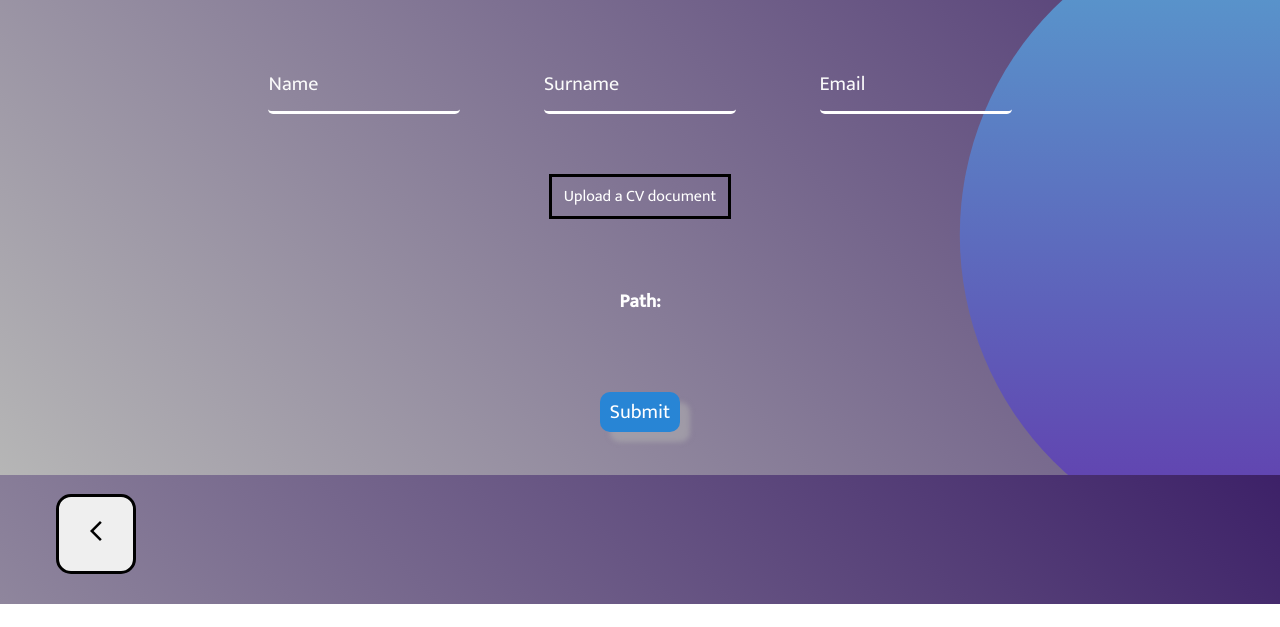
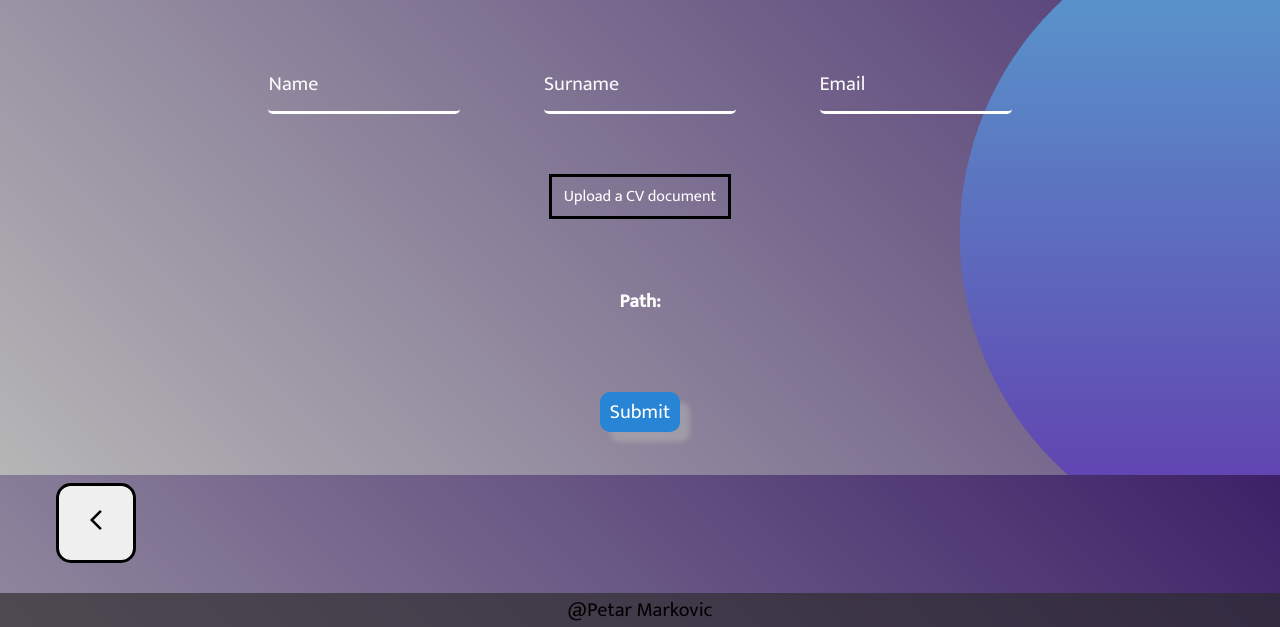
Before and after one commit to Petsoni/IT_project, a website: page CV/cv.html in a window 1280 px wide. Shown: the part 325-952 px from the top of the page. Before the commit the page ends 929 px from the top, so only its background shows below. Drawn offline with Linux system fonts and the light colour scheme.

Commit message:
ALL DONE

```diff
--- a/CV/cv.css
+++ b/CV/cv.css
@@ -187,7 +187,7 @@ p{
 
 .back-btn{
     width: 15%;
-    margin-top: 2em;
+    margin-top: 1.3em;
     text-align: center;
     animation: float 2s ease-in-out infinite;
 }
@@ -207,10 +207,13 @@ p{
 }
 
 .back-btn button:hover{
-    background: white;
-    color: black;
-    width: 90px;
-    height: 90px;
     cursor: pointer;
-    transition: 300ms ease-in-out;
 }
+
+footer{
+    background: rgba(43,43,43,0.66);
+    background-size: 150%;
+    animation: bg-animation 2s infinite alternate;
+    font-size: 20px;
+    z-index: 1;
+}
--- a/CV/cv.html
+++ b/CV/cv.html
@@ -47,10 +47,18 @@
 
 </form>
 
+
+
 <section class="back-btn">
 	<button onClick="goBack()"><arrow_back_ios_new class="material-icons">arrow_back_ios_new</arrow_back_ios_new></button>
 </section>
 
+
+<footer>
+	<div class="row">
+		<div class="author">@Petar Markovic</div>
+	</div>
+</footer>
 <script src="cv.js"></script>
 
 </body>
--- a/Careers/careers.css
+++ b/Careers/careers.css
@@ -29,7 +29,7 @@ body{
     text-align: center;
     align-items: center;
     transition: 1s;
-    background: var(--gradient);
+    background: rgba(43,43,43,0.66);
     background-size: 150%;
     animation: bg-animation 2s infinite alternate;
 }
@@ -52,7 +52,7 @@ body::after{
     left: 0;
     width: 100%;
     height: 100%;
-    background: linear-gradient(-170deg, rgb(52, 130, 219), #fae900);
+    background: linear-gradient(-170deg, rgb(52, 130, 219), #fa0096);
     clip-path: circle(20% at 10% 10%);
     z-index: -1;
 }
@@ -186,7 +186,7 @@ h1{
 }
 
 footer{
-    background: var(--gradient);
+    background: rgba(43,43,43,0.66);
     background-size: 150%;
     animation: bg-animation 2s infinite alternate;
     font-size: 20px;
```
Also changed, not shown: index.html (+1 -0 lines).
